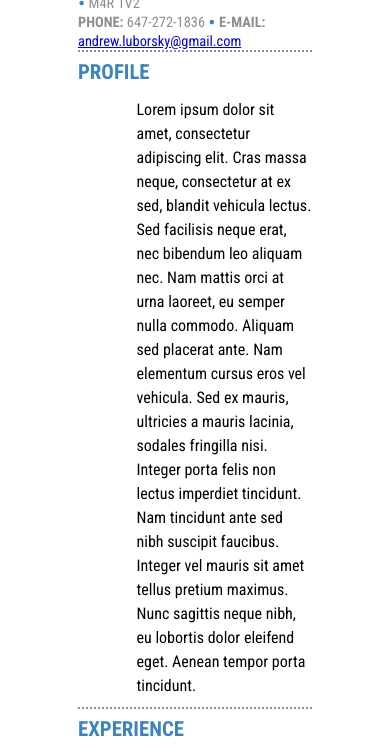
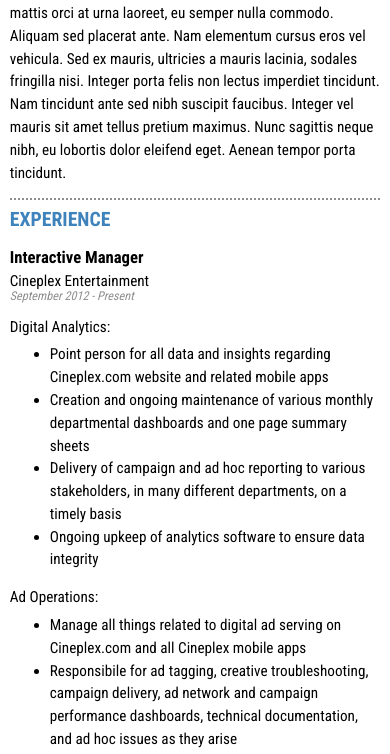
Before and after one commit to bettymakes/fed-week-1-resume, a plain HTML site: page index.html in a window 390 px wide. Shown: the part 200-954 px from the top of the page. Drawn offline with Linux system fonts and the light colour scheme.

Commit message:
Added floats and media queries

```diff
--- a/index.html
+++ b/index.html
@@ -3,6 +3,7 @@
 	<head>
 		<meta charset="UTF-8">
 		<title>Resume of Andrew Luborsky</title>
+		<meta name="viewport" content="initial-scale=1,width=device-width">
 
 		<link href='http://fonts.googleapis.com/css?family=Roboto+Condensed:400,300,700' rel='stylesheet' type='text/css'>
 		<link rel="stylesheet" type="text/css" href="main.css">
@@ -15,21 +16,25 @@
 			<br />
 			<p class="address">411 Duplex Ave, Apt 1811 <span class="bluedot">&#8226;</span> Toronto, ON <span class="bluedot">&#8226;</span> M4R 1V2</p>
 			<br />
-			<p class="address"><strong>PHONE:</strong> 647-272-1836 <span class="bluedot">&#8226;</span> <strong>E-MAIL:</strong> <a href="mailto:andrew.luborsky@gmail.com?subject=Hello Andrew!&body=I was just reading your resume and wanted to say..." target="_new">andrew.luborsky@gmail.com</a></p>
+			<p class="address"><strong>PHONE: </strong><a href="tel:+6472721836">647-272-1836</a> <span class="bluedot">&#8226;</span> <strong>E-MAIL:</strong> <a href="mailto:andrew.luborsky@gmail.com?subject=Hello Andrew!&body=I was just reading your resume and wanted to say..." target="_new">andrew.luborsky@gmail.com</a></p>
 		</header>
 
 		<section>
-			<h2>PROFILE</h2>
+			<div class="header">
+				<h2>PROFILE</h2>
+			</div>
 
-			<div class="floatright">
+			<div class="float">
 				<p>Lorem ipsum dolor sit amet, consectetur adipiscing elit. Cras massa neque, consectetur at ex sed, blandit vehicula lectus. Sed facilisis neque erat, nec bibendum leo aliquam nec. Nam mattis orci at urna laoreet, eu semper nulla commodo. Aliquam sed placerat ante. Nam elementum cursus eros vel vehicula. Sed ex mauris, ultricies a mauris lacinia, sodales fringilla nisi. Integer porta felis non lectus imperdiet tincidunt. Nam tincidunt ante sed nibh suscipit faucibus. Integer vel mauris sit amet tellus pretium maximus. Nunc sagittis neque nibh, eu lobortis dolor eleifend eget. Aenean tempor porta tincidunt.</p>
 			</div>
 		</section>
 
 		<section>
-			<h2>EXPERIENCE</h2>
+			<div class="header">
+				<h2>EXPERIENCE</h2>
+			</div>
 
-			<div class="floatright">
+			<div class="float">
 				<h3>Interactive Manager</h3>
 				<h4>Cineplex Entertainment</h4>
 				<p class="time">September 2012 - Present</p>
@@ -75,9 +80,11 @@
 		</section>
 
 		<section>
-			<h2>EDUCATION</h2>
+			<div class="header">
+				<h2>EDUCATION</h2>
+			</div>
 
-			<div class="floatright">
+			<div class="float">
 				<h3>Bachelor of Fine Arts (BFA) - New Media</h3>
 				<h4>Ryerson University</h4>
 				<p class="time">2005 - 2009</p>
@@ -89,9 +96,11 @@
 		</section>
 
 		<section>
-			<h2>SKILLS</h2>
+			<div class="header">
+				<h2>SKILLS</h2>
+			</div>
 
-			<div class="floatright">
+			<div class="float">
 				<p class="listheading">Skilled in:</p>
 				<ul>
 					<li>Adobe Analytics (Omniture/Site Catalyst), Google Analytics, Flurry, ComScore, Bright Cove, Bright Edge, Silverpop, iTunes Connect, Microsoft Office</li>
@@ -105,9 +114,11 @@
 		</section>
 
 		<section>
-			<h2>PERSONAL</h2>
+			<div class="header">
+				<h2>PERSONAL</h2>
+			</div>
 
-			<div class="floatright">
+			<div class="float">
 				<ul>
 					<li>Can work in both Windows and Macintosh operating systems</li>
 					<li>Able to efficiently complete and organize projects and tasks on time</li>
--- a/main.css
+++ b/main.css
@@ -1,15 +1,26 @@
+            html {
+              box-sizing: border-box;
+            }
+
+            *, *:before, *:after {
+                box-sizing: inherit;
+                }
+
             body {
                 font-family: "Roboto Condensed", Helvetica, Arial, sans-serif;"
                 font-size: 100%;
-                margin: 60px auto;  /* top and bottom <> right and left */
-                width: 60%;
+                margin: 60px auto;
+                width: 65%;
                 padding: 0;
+                background-color: #fcfcfc;
             }
 
             section {
                 line-height: 1.5;
                 border-top: 2px dotted #8e8e8e;
                 display: inline-block;
+                margin-top: 10px;
+                width: 100%;
             }
 
             h1 {
@@ -23,7 +34,6 @@
                 font-size: 1.3em;
                 color: #3e83bc;
                 margin: 5px auto;
-               /* border: 2px solid #00ff00; */
                 float: left;
             }
 
@@ -40,11 +50,15 @@
             }
 
             p {
-                margin: 5px auto;
+                margin: 0;
+            }
+
+            p.time {
+                margin-bottom: 10px
             }
 
             ul {
-                margin-top: 10px;
+                margin: 5px 0 15px 0;
             }
 
             #lastname {
@@ -76,8 +90,53 @@
                 margin-bottom: 0px;
             }
 
-            .floatright {
-            /*    border: 2px solid #ff0000; */
-                float: right;
-                width: 75%;
+            .float {
+                float: left;
+                width: 70%;
             }
+
+            .header {
+                float: left;
+                margin-right: 50px;
+            }
+
+            /****************************************
+            Pseudo-classes
+            ****************************************/
+            a:link, a:visited {
+                color: #3e83bc;
+                text-decoration: none;
+            }
+
+            a:hover {
+                color: #060505;
+                text-decoration: underline;
+            }
+
+            a:active {
+                color: #BC3E48;
+            }
+
+            /****************************************
+            Media Queries
+            ****************************************/
+            @media screen and (max-width: 640px) {
+                body {
+                    width: 95%;
+                    margin: 0 auto;
+                    font-size: 95%;
+                    background-color: #ffffff;
+                }
+
+                .float {
+                    width: 100%;
+                }
+
+                h1 {
+                    font-size: 2.3em;
+                }
+
+                header {
+                    padding-bottom: 5px;
+                }
+            }
```
